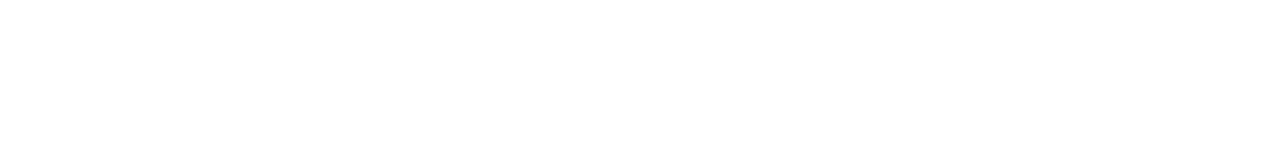
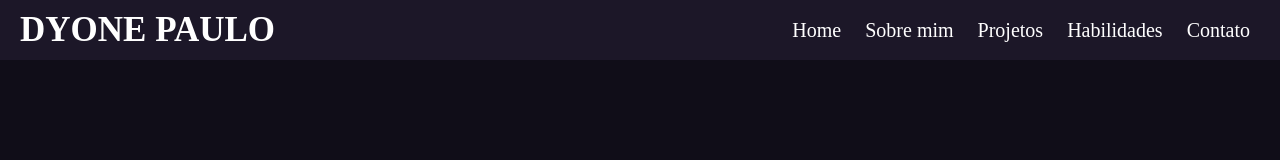
Before and after one commit to dyonepaulo/portfolio-dyone, a plain HTML site: page index.html in a window 1280 px wide. Drawn offline with Linux system fonts and the light colour scheme.

Commit message:
header and styling

```diff
--- a/index.html
+++ b/index.html
@@ -1,11 +1,30 @@
 <!DOCTYPE html>
 <html lang="pt-br">
+
 <head>
     <meta charset="UTF-8">
     <meta name="viewport" content="width=device-width, initial-scale=1.0">
+    <link rel="stylesheet" href="style.css">
     <title>Portifolio Dyone Paulo</title>
 </head>
+
 <body>
+    <header>
+        <h2>DYONE PAULO</h2>
+        <nav>
+            <a href="#home">Home</a>
+            <a href="#sobre-mim">Sobre mim</a>
+            <a href="#projetos">Projetos</a>
+            <a href="#habilidades">Habilidades</a>
+            <a href="#contato">Contato</a>
+        </nav>
+    </header>
+    <div>
 
+    </div>
+    <footer>
+
+    </footer>
 </body>
+
 </html>
--- a/style.css
+++ b/style.css
@@ -0,0 +1,30 @@
+.borda {
+    border: 1px solid black;
+}
+
+body {
+    margin: 0;
+    padding: 0;
+    background-color: #100D18;
+}
+/* cabecalho */
+header h2 {
+    font-size: 35px;
+    margin: 0;
+    color: white;
+}
+
+header {
+    display: flex;
+    align-items: center;
+    justify-content: space-between;
+    padding:10px 20px;
+    background-color: #1C1728;
+}
+
+nav a{
+    text-decoration: none;
+    color: white;
+    padding:10px 10px;
+    font-size: 20px;
+}
```
